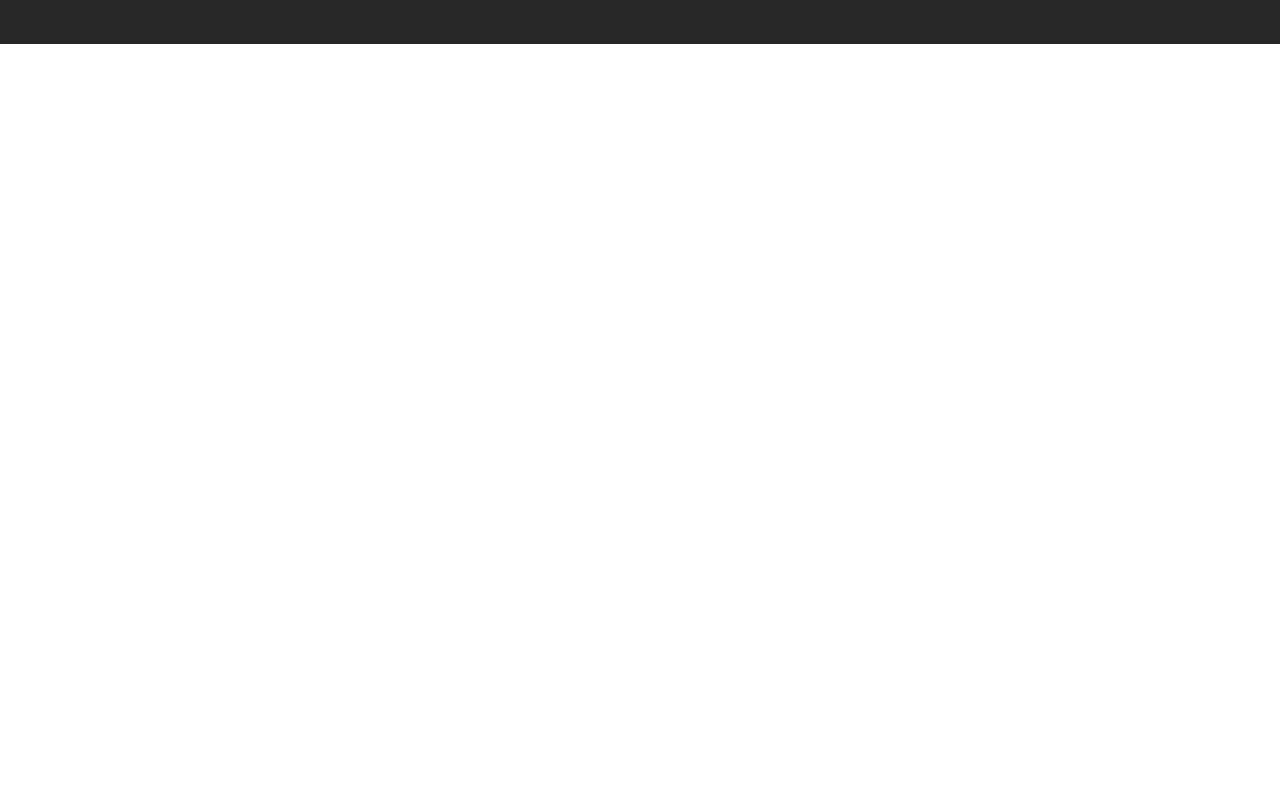
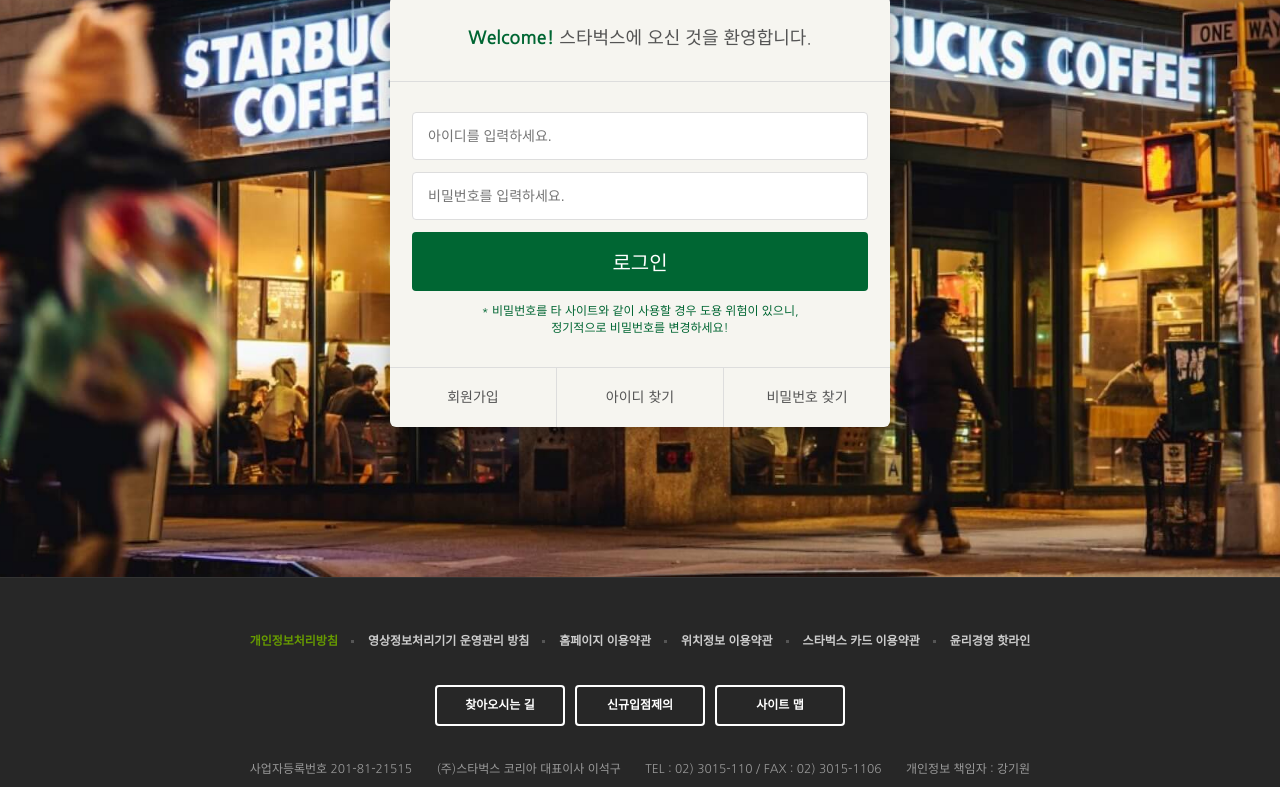
Before and after one commit to nagisajo/starbucks, a plain HTML site: page signin/index.html in a window 1280 px wide. Shown: the part 290-1077 px from the top of the page. Before the commit the page ends 800 px from the top, so only its background shows below. Drawn offline with nearby package versions, Linux system fonts and the light colour scheme.

Commit message:
로그인 페이지 완성

```diff
--- /dev/null
+++ b/css/signin.css
@@ -0,0 +1,78 @@
+.signin {
+  margin-top: 120px;
+  padding: 100px 0 150px;
+  background-image: url("../images/signin_bg.jpg");
+  background-repeat: no-repeat;
+  background-position: center;
+  background-attachment: fixed;
+  background-size: cover;
+}
+.signin h1 {
+  color: #fff;
+  font-size: 30px;
+  font-weight: 700;
+  text-align: center;
+  margin-bottom: 24px;
+}
+.signin__card {
+  width: 500px;
+  margin: 0 auto;
+  border-radius: 6px;
+  background-color: #F6F5F0;
+  box-shadow: 2px 2px 20px rgba(0,0,0,.3);
+  color: #555;
+}
+.signin__card h2 {
+  padding: 30px;
+  font-size: 18px;
+  text-align: center;
+  border-bottom: 1px solid #ddd;
+}
+.signin__card h2 strong {
+  font-weight: 700;
+  color: #006633;
+}
+.signin__card form {
+  padding: 30px 22px;
+}
+.signin__card form input {
+  width: 100%;
+  margin-bottom: 12px;
+  padding: 15px;
+  border: 1px solid #ddd;
+  border-radius: 4px;
+  outline: none;
+  box-sizing: border-box;
+  font-size: 14px;
+}
+.signin__card form [type="submit"] {
+  background-color: #006633;
+  border: none;
+  color: #fff;
+  font-size: 20px;
+  cursor: pointer;
+}
+.signin__card form p {
+  font-size: 12px;
+  color: #006633;
+  text-align: center;
+}
+.signin__card .actions {
+  display: flex;
+  border-top: 1px solid #ddd;
+}
+.signin__card .actions a {
+  flex-grow: 1;
+  flex-basis: 0;
+  text-align: center;
+  padding: 20px;
+  color: #555;
+  font-size: 14px;
+  border-right: 1px solid #ddd;
+}
+.signin__card .actions a:last-child {
+  border-right: none;
+}
+.signin__card .actions a:hover {
+  text-decoration: underline;
+}
--- a/signin/index.html
+++ b/signin/index.html
@@ -26,6 +26,7 @@
   <link href="https://fonts.googleapis.com/css2?family=Nanum+Gothic:wght@400;700&display=swap" rel="stylesheet">
   <link rel="stylesheet" href="https://fonts.googleapis.com/icon?family=Material+Icons">
   <link rel="stylesheet" href="../css/common.css">
+  <link rel="stylesheet" href="../css/signin.css">
 
 
   <script defer src="../js/common.js"></script>
@@ -356,7 +357,26 @@
   </header>
 
 <section class="signin">
-
+  <h1>로그인</h1>
+  <div class="signin__card">
+    <h2>
+      <strong>Welcome!</strong> 스타벅스에 오신 것을 환영합니다.
+    </h2>
+    <form>
+      <input type="text" placeholder="아이디를 입력하세요.">
+      <input type="password" placeholder="비밀번호를 입력하세요.">
+      <input type="submit" value="로그인">
+      <p>
+        * 비밀번호를 타 사이트와 같이 사용할 경우 도용 위험이 있으니,<br>
+        정기적으로 비밀번호를 변경하세요!
+      </p>
+    </form>
+    <div class="actions">
+      <a href="#">회원가입</a>
+      <a href="#">아이디 찾기</a>
+      <a href="#">비밀번호 찾기</a>
+    </div>
+  </div>
 </section>
 
 
```
